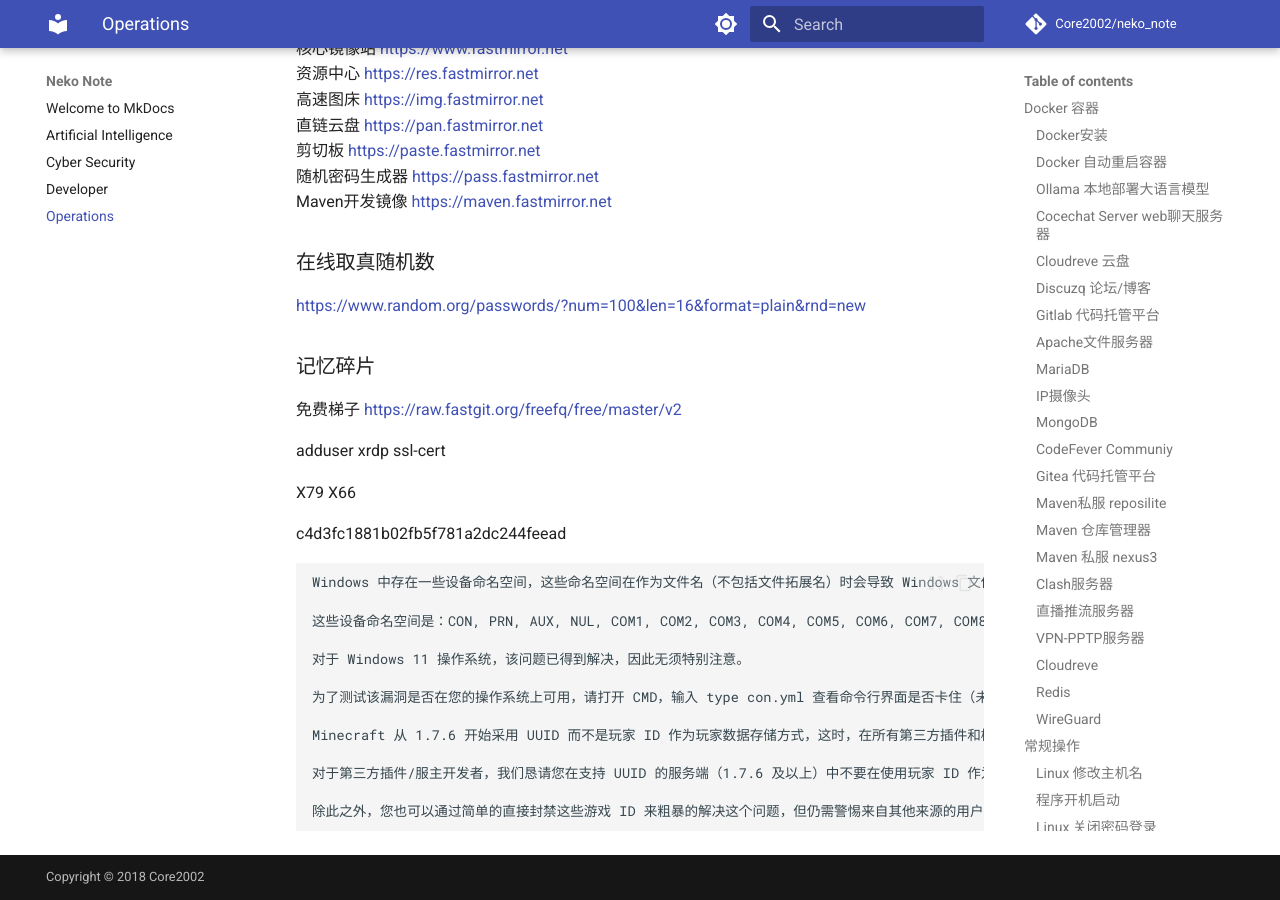
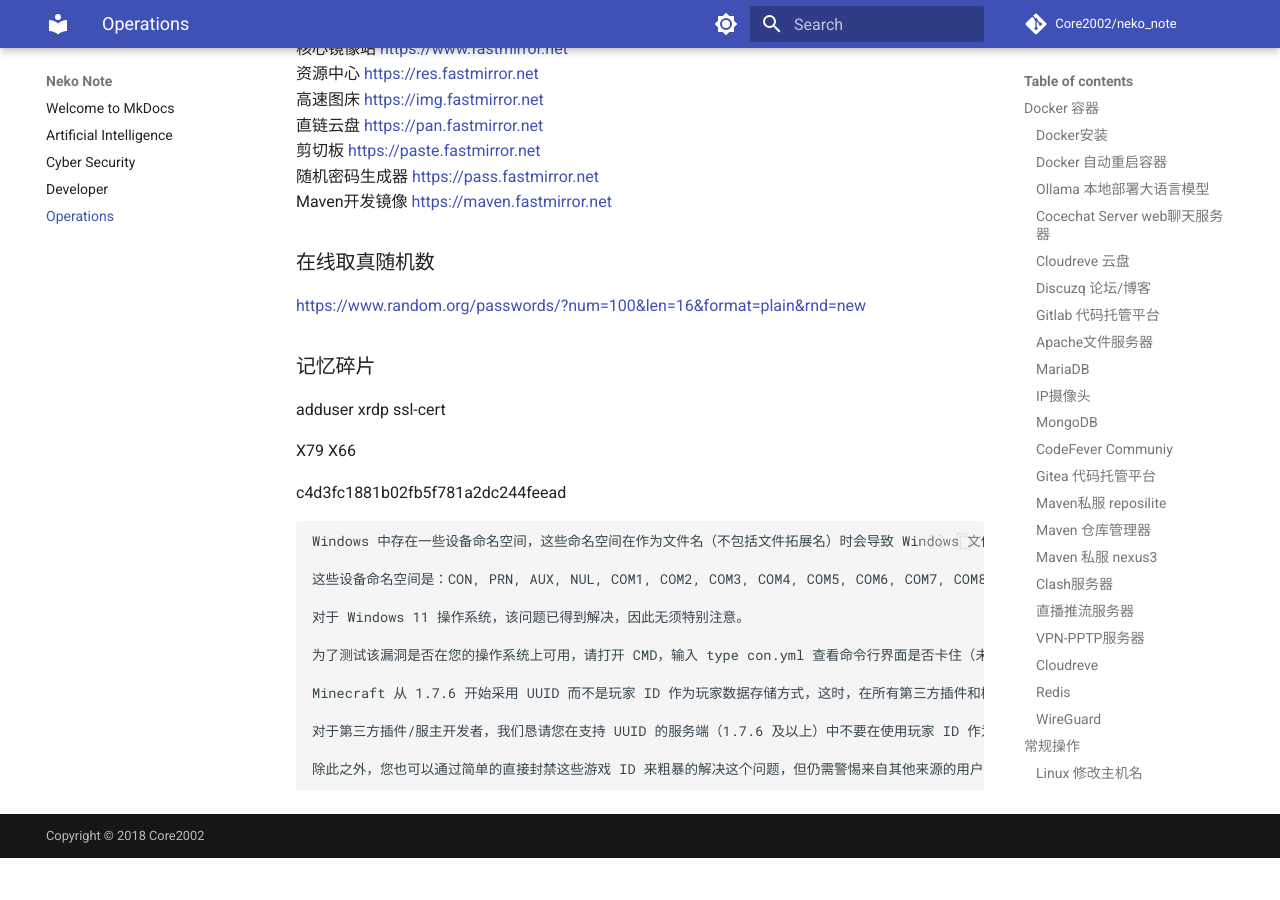
Before and after one commit to Core2002/neko_note, an MkDocs documentation site: the page built from docs/operations.md, in a window 1280 px wide and 900 px high, scrolled down 18296 px. Built offline with MkDocs 1.6.1 and Material for MkDocs 9.7.7, drawn with Linux system fonts in a browser that asks for light colours; comment, search, counter and statistics services are not loaded; after the commit the page ends 19154 px from its top, so only the background shows below that.

Commit message:
🔥 Chore: Remove invalid items.

```diff
--- a/docs/operations.md
+++ b/docs/operations.md
@@ -913,8 +913,6 @@ Maven开发镜像 <https://maven.fastmirror.net>
 
 ### 记忆碎片
 
-免费梯子 <https://raw.fastgit.org/freefq/free/master/v2>
-
 adduser xrdp ssl-cert
 
 X79 X66
```
